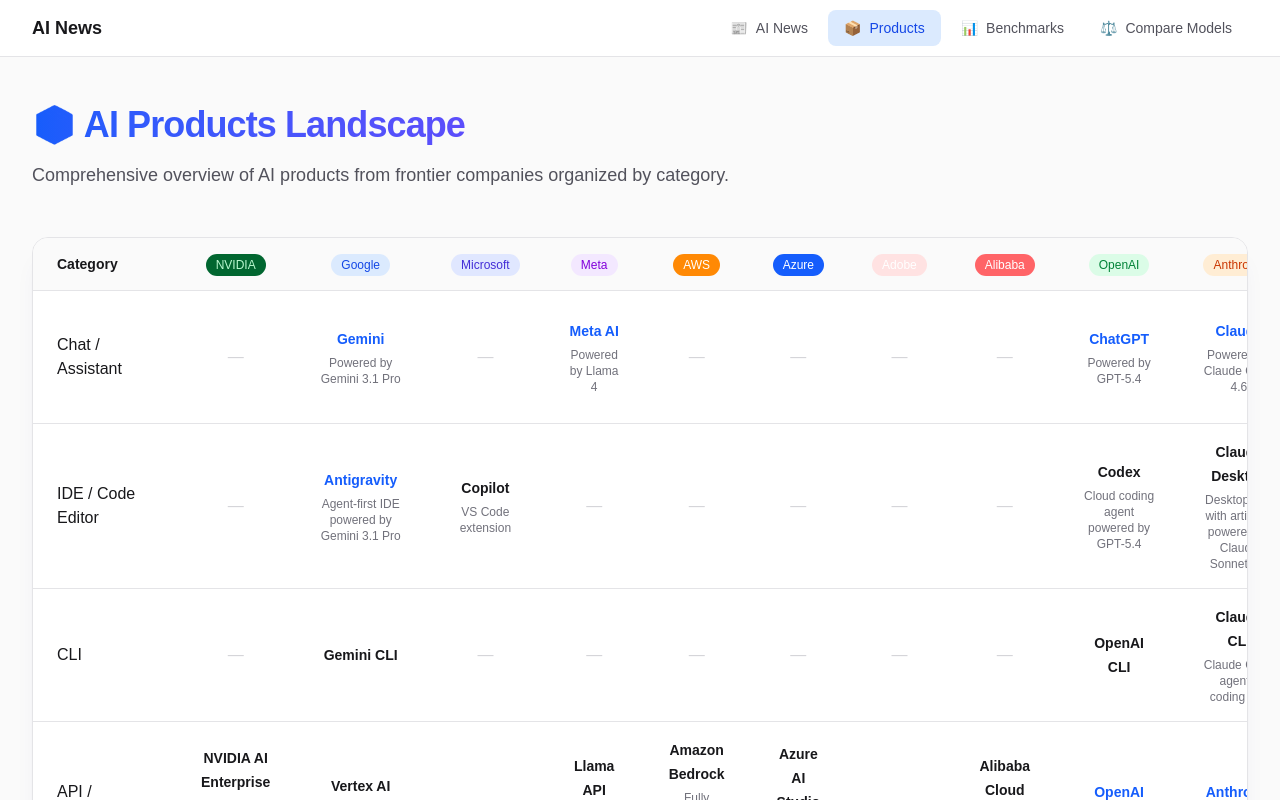
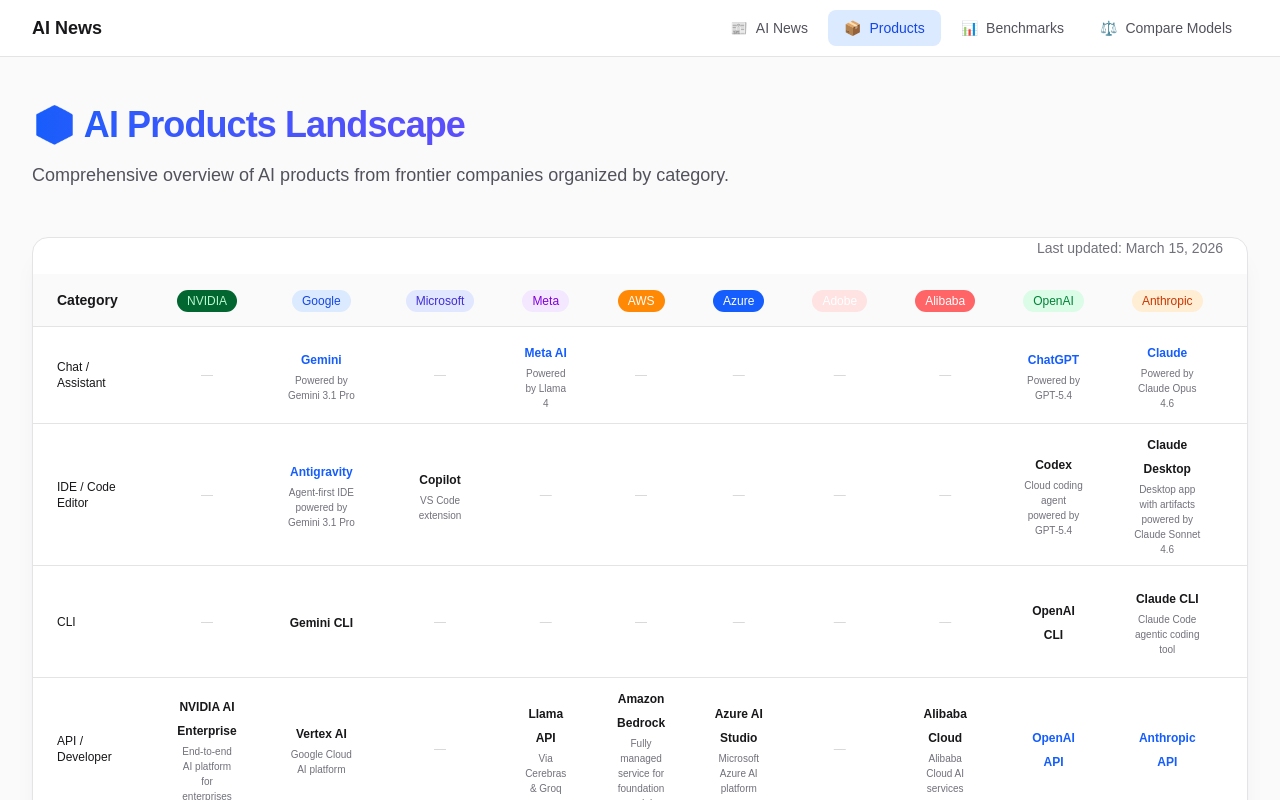
Before and after one commit to DouggyC/ai-news, a Next.js app: page /products in a window 1280 px wide. Shown: the top 800 px of the page. Built offline with nearby package versions, Linux system fonts and the light colour scheme.

Commit message:
Information Update

```diff
--- a/src/app/benchmarks/page.tsx
+++ b/src/app/benchmarks/page.tsx
@@ -219,6 +219,10 @@ export default function BenchmarksPage() {
           </div>
         </div>
 
+        <div className="mb-4 text-right text-sm text-zinc-500 dark:text-zinc-400 px-6">
+          Last updated: March 15, 2026
+        </div>
+
         {/* Comparison Table Section */}
         <div className="mb-12">
           <h2 className="text-2xl font-bold text-zinc-900 dark:text-zinc-100 mb-6">
--- a/src/app/compare/page.tsx
+++ b/src/app/compare/page.tsx
@@ -164,8 +164,11 @@ export default function ComparePage() {
           </p>
         </div>
 
+        <div className="mb-4 text-right text-sm text-zinc-500 dark:text-zinc-400 px-6">
+          Last updated: March 15, 2026
+        </div>
         <div className="bg-white dark:bg-[#153457] rounded-2xl border border-zinc-200 dark:border-zinc-800/50 shadow-xl shadow-blue-900/5 overflow-hidden mb-12">
-          <div className="overflow-x-auto">
+          <div className="overflow-x-auto custom-scrollbar">
             <table className="w-full text-left border-collapse whitespace-nowrap">
               <thead>
                 <tr className="bg-zinc-50 dark:bg-zinc-800/50 text-sm border-b border-zinc-200 dark:border-zinc-800/50">
--- a/src/app/globals.css
+++ b/src/app/globals.css
@@ -24,3 +24,24 @@ body {
   color: var(--foreground);
   font-family: Arial, Helvetica, sans-serif;
 }
+
+.custom-scrollbar::-webkit-scrollbar {
+  height: 8px;
+  width: 8px;
+}
+.custom-scrollbar::-webkit-scrollbar-track {
+  background: transparent;
+}
+.custom-scrollbar::-webkit-scrollbar-thumb {
+  background-color: #cbd5e1;
+  border-radius: 4px;
+}
+.dark .custom-scrollbar::-webkit-scrollbar-thumb {
+  background-color: #3f3f46;
+}
+.custom-scrollbar::-webkit-scrollbar-thumb:hover {
+  background-color: #94a3b8;
+}
+.dark .custom-scrollbar::-webkit-scrollbar-thumb:hover {
+  background-color: #52525b;
+}
--- a/src/app/page.tsx
+++ b/src/app/page.tsx
@@ -38,7 +38,7 @@ const newsCards: NewsCard[] = [
     summary: 'OpenAI launches GPT-5.4 combining advanced reasoning, coding, and agentic capabilities with native computer use for enterprise work.',
     source: 'OpenAI',
     sourceUrl: 'https://openai.com',
-    imageUrl: 'https://images.unsplash.com/photo-1507525428074-fed734f4ec64?w=400&h=250&fit=crop',
+    imageUrl: 'http://',
     category: 'model',
     publishedAt: '2026-03-05',
   },
@@ -108,7 +108,7 @@ const newsCards: NewsCard[] = [
     summary: 'Google launches Gemini Embedding 2, a multimodal embedding model that maps text, images, video, audio, and documents into a single embedding space.',
     source: 'Google',
     sourceUrl: 'https://blog.google/innovation-and-ai/models-and-research/gemini-models/gemini-embedding-2',
-    imageUrl: 'https://images.unsplash.com/photo-1507525428074-fed734f4ec64?w=400&h=250&fit=crop',
+    imageUrl: 'http://',
     category: 'model',
     publishedAt: '2026-03-10',
   },
@@ -176,6 +176,7 @@ export default function AINewsPage() {
                href={card.sourceUrl}
                target="_blank"
                rel="noopener noreferrer"
+               title={card.title}
                className="group bg-white dark:bg-zinc-900 rounded-xl border border-zinc-200 dark:border-zinc-800 overflow-hidden hover:shadow-lg hover:border-blue-300 dark:hover:border-blue-700 transition-all duration-200"
              >
               <div className="relative h-40 overflow-hidden">
--- a/src/app/products/page.tsx
+++ b/src/app/products/page.tsx
@@ -86,6 +86,7 @@ const productData: ProductRow[] = [
       LangChain: { name: 'LangChain', url: 'https://langchain.dev', description: 'Agent framework' },
       LangGraph: { name: 'LangGraph', url: 'https://langchain-ai.github.io/langgraph/', description: 'Stateful agents' },
       Temporal: { name: 'Temporal', url: 'https://temporal.io', description: 'Durable execution' },
+      OpenClaw: { name: 'OpenClaw', url: 'https://openclaw.ai', description: 'Autonomous agent framework' },
     },
   },
   {
@@ -194,6 +195,8 @@ const companyOrder = [
   'MultiOn',
   'AutoGen',
   'LangGraph',
+  'n8n',
+  'OpenClaw',
 ];
 
 function getCompanyColor(company: string): string {
@@ -241,6 +244,7 @@ function getCompanyColor(company: string): string {
       MultiOn: 'bg-blue-100 text-blue-700 dark:bg-blue-900 dark:text-blue-300',
       AutoGen: 'bg-indigo-100 text-indigo-700 dark:bg-indigo-900 dark:text-indigo-300',
       LangGraph: 'bg-yellow-100 text-yellow-700 dark:bg-yellow-900 dark:text-yellow-300',
+      OpenClaw: 'bg-emerald-100 text-emerald-700 dark:bg-emerald-900 dark:text-emerald-300',
     };
   return colors[company] || 'bg-zinc-100 text-zinc-700 dark:bg-zinc-800 dark:text-zinc-300';
 }
@@ -263,7 +267,10 @@ export default function ProductsPage() {
         </div>
 
         <div className="bg-white dark:bg-[#153457] rounded-2xl border border-zinc-200 dark:border-zinc-800/50 shadow-xl shadow-blue-900/5 overflow-hidden">
-          <div className="overflow-x-auto">
+          <div className="mb-4 text-right text-sm text-zinc-500 dark:text-zinc-400 px-6">
+            Last updated: March 15, 2026
+          </div>
+          <div className="overflow-x-auto custom-scrollbar">
             <table className="w-full text-left border-collapse">
               <thead>
                 <tr className="bg-zinc-50 dark:bg-zinc-800/50 text-sm border-b border-zinc-200 dark:border-zinc-800/50">
@@ -285,36 +292,36 @@ export default function ProductsPage() {
                     key={row.category}
                     className="hover:bg-zinc-50 dark:hover:bg-zinc-800/30 transition-colors group"
                   >
-                    <td className="py-4 px-6 font-medium text-zinc-900 dark:text-zinc-100">
+                    <td className="py-2 px-6 font-medium text-zinc-900 dark:text-zinc-100 text-xs">
                       {row.category}
                     </td>
                     {activeCompanies.map((company) => {
                       const product = row.products[company];
                       if (!product) {
                         return (
-                          <td key={company} className="py-4 px-6 text-center text-zinc-300 dark:text-zinc-600">
+                          <td key={company} className="py-2 px-6 text-center text-zinc-300 dark:text-zinc-600 text-xs">
                             —
                           </td>
                         );
                       }
                       return (
-                        <td key={company} className="py-4 px-6 text-center">
+                        <td key={company} className="py-2 px-6 text-center">
                           {product.url ? (
                             <a
                               href={product.url}
                               target="_blank"
                               rel="noopener noreferrer"
-                              className="text-sm text-blue-600 dark:text-blue-400 hover:underline font-semibold"
+                              className="text-xs text-blue-600 dark:text-blue-400 hover:underline font-semibold"
                             >
                               {product.name}
                             </a>
                           ) : (
-                            <span className="text-sm text-zinc-900 dark:text-zinc-100 font-semibold">
+                            <span className="text-xs text-zinc-900 dark:text-zinc-100 font-semibold">
                               {product.name}
                             </span>
                           )}
                           {product.description && (
-                            <p className="text-xs text-zinc-500 dark:text-zinc-400 mt-1">
+                            <p className="text-[10px] text-zinc-500 dark:text-zinc-400 mt-0.5">
                               {product.description}
                             </p>
                           )}
```
Also changed, not shown: package.json (+9 -9 lines), 1 other file (tests, documents, lock files or other folders). Lines whose indentation alone changed are shown as unchanged.
